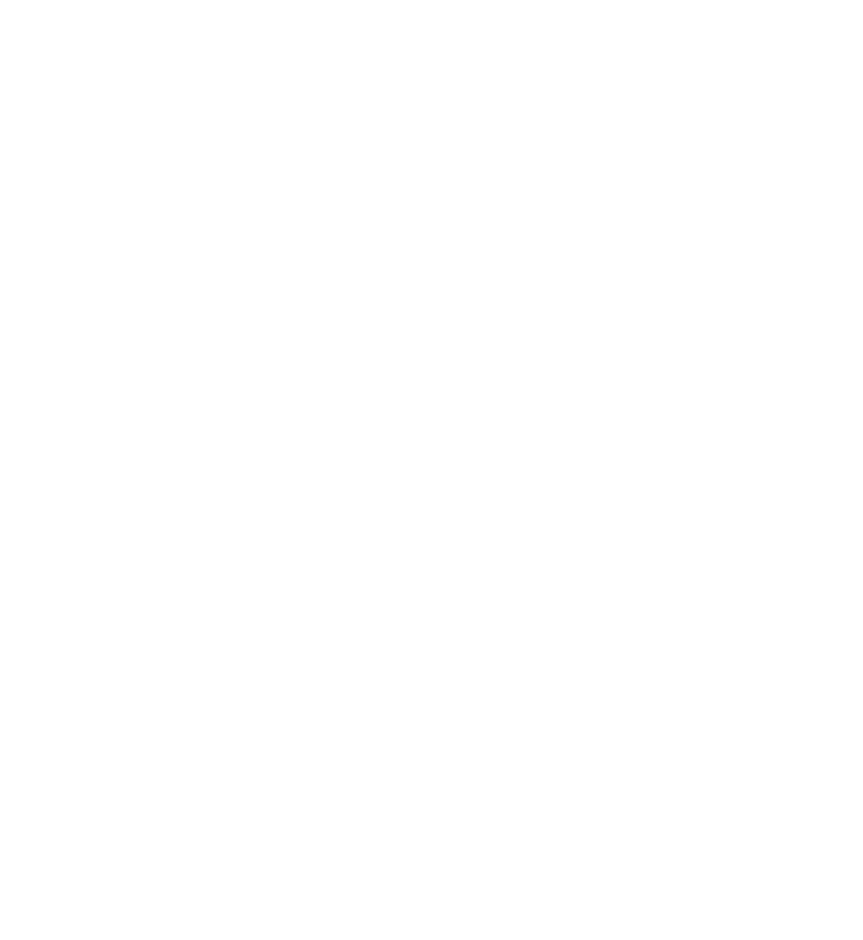
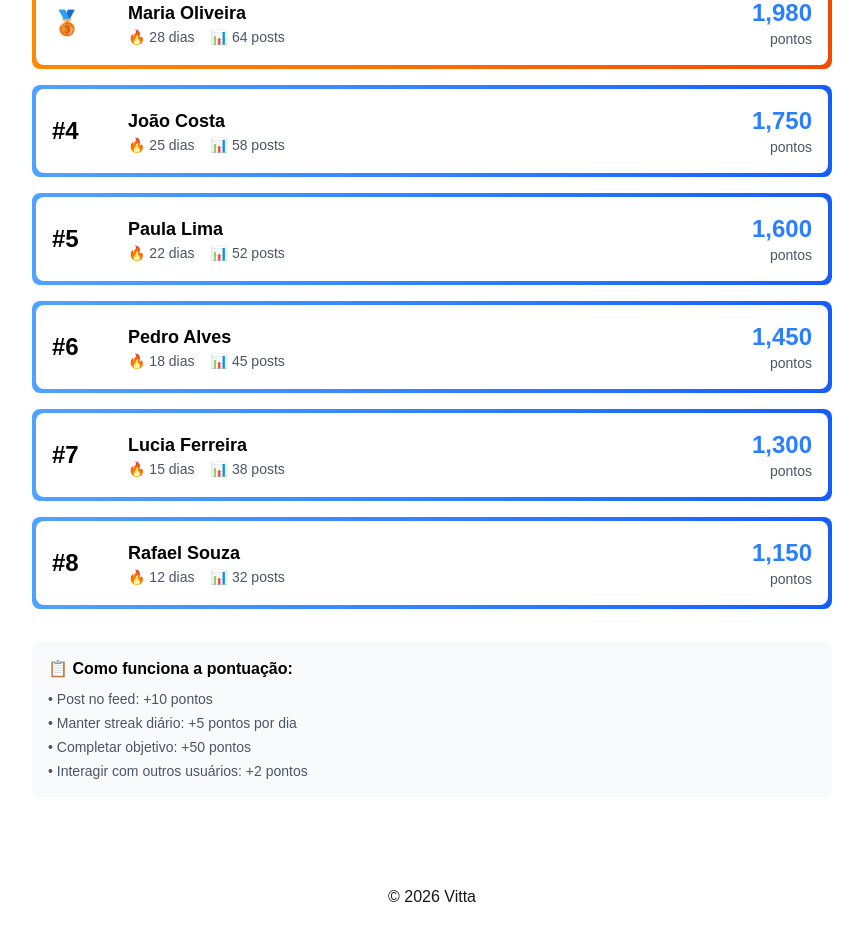
Before and after one commit to guscm2/hackaton-bugsbyte, a Next.js app in the folder Vitta/Frontend/: page /leaderboard in a window 1280 px wide. Shown: the part 500-1440 px from the top of the page, without its empty margins (208-1071 px from the left). Before the commit the page ends 800 px from the top, so only its background shows below. Built offline with nearby package versions, Linux system fonts and the light colour scheme.

Commit message:
Leaderboard

```diff
--- a/Vitta/Frontend/app/(Navbar)/layout.tsx
+++ b/Vitta/Frontend/app/(Navbar)/layout.tsx
@@ -16,8 +16,11 @@
           <Link href="/feed" className="hover:text-blue-500 font-bold">
             Feed
           </Link>
-        <Link href="/camara" className="hover:text-blue-500 font-bold">
+          <Link href="/camara" className="hover:text-blue-500 font-bold">
             Câmera
+          </Link>
+          <Link href="/leaderboard" className="hover:text-blue-500 font-bold">
+            Leaderboard
           </Link>
 
             <Link href="/perfil" className="ml-auto hover:text-blue-500 font-bold">
--- a/Vitta/Frontend/app/(Navbar)/leaderboard/page.tsx
+++ b/Vitta/Frontend/app/(Navbar)/leaderboard/page.tsx
@@ -1,9 +1,128 @@
+'use client'
 
-export default function Leaderboard()
-{
+import { useState, useEffect } from 'react'
+
+interface LeaderboardUser {
+  id: number
+  nome: string
+  pontos: number
+  streak: number
+  contribuicoes: number
+  posicao: number
+}
+
+export default function Leaderboard() {
+  const [users, setUsers] = useState<LeaderboardUser[]>([])
+  const [loading, setLoading] = useState(true)
+
+  useEffect(() => {
+    fetchLeaderboard()
+  }, [])
+
+  const fetchLeaderboard = async () => {
+    try {
+      // Dados mockados para teste
+      const mockData: LeaderboardUser[] = [
+        { id: 1, nome: "Ana Silva", pontos: 2450, streak: 45, contribuicoes: 89, posicao: 1 },
+        { id: 2, nome: "Carlos Santos", pontos: 2200, streak: 32, contribuicoes: 76, posicao: 2 },
+        { id: 3, nome: "Maria Oliveira", pontos: 1980, streak: 28, contribuicoes: 64, posicao: 3 },
+        { id: 4, nome: "João Costa", pontos: 1750, streak: 25, contribuicoes: 58, posicao: 4 },
+        { id: 5, nome: "Paula Lima", pontos: 1600, streak: 22, contribuicoes: 52, posicao: 5 },
+        { id: 6, nome: "Pedro Alves", pontos: 1450, streak: 18, contribuicoes: 45, posicao: 6 },
+        { id: 7, nome: "Lucia Ferreira", pontos: 1300, streak: 15, contribuicoes: 38, posicao: 7 },
+        { id: 8, nome: "Rafael Souza", pontos: 1150, streak: 12, contribuicoes: 32, posicao: 8 },
+      ]
+
+      setTimeout(() => {
+        setUsers(mockData)
+        setLoading(false)
+      }, 500)
+
+      // Quando tiver API pronta:
+      // const response = await fetch('http://localhost:8000/leaderboard')
+      // const data = await response.json()
+      // setUsers(data)
+    } catch (error) {
+      console.error('Erro ao carregar leaderboard:', error)
+      setLoading(false)
+    }
+  }
+
+  const getRankIcon = (posicao: number) => {
+    switch (posicao) {
+      case 1: return "🥇"
+      case 2: return "🥈"
+      case 3: return "🥉"
+      default: return `#${posicao}`
+    }
+  }
+
+  const getRankColor = (posicao: number) => {
+    switch (posicao) {
+      case 1: return "bg-gradient-to-r from-yellow-400 to-yellow-600"
+      case 2: return "bg-gradient-to-r from-gray-300 to-gray-500"
+      case 3: return "bg-gradient-to-r from-orange-400 to-orange-600"
+      default: return "bg-gradient-to-r from-blue-400 to-blue-600"
+    }
+  }
+
+  if (loading) {
     return (
-        <div className="text-center text-2xl font-bold mt-10">
-            Em breve: Leaderboard dos usuários mais ativos!
+      <div className="flex min-h-screen items-center justify-center bg-white dark:bg-black text-black dark:text-white">
+        <div className="text-xl">Carregando leaderboard...</div>
+      </div>
+    )
+  }
+
+  return (
+    <div className="min-h-screen bg-white dark:bg-black text-black dark:text-white p-6">
+      <div className="max-w-4xl mx-auto">
+        <h1 className="text-3xl font-bold mb-8 text-center">🏆 Leaderboard</h1>
+        <p className="text-center text-gray-600 dark:text-gray-300 mb-8">
+          Ranking dos usuários mais ativos da Vitta
+        </p>
+
+        <div className="space-y-4">
+          {users.map((user) => (
+            <div
+              key={user.id}
+              className={`${getRankColor(user.posicao)} rounded-lg p-1`}
+            >
+              <div className="bg-white dark:bg-zinc-900 rounded-lg p-4 flex items-center justify-between">
+                <div className="flex items-center gap-4">
+                  <div className="text-2xl font-bold min-w-[60px]">
+                    {getRankIcon(user.posicao)}
+                  </div>
+                  <div>
+                    <h3 className="font-bold text-lg">{user.nome}</h3>
+                    <div className="flex gap-4 text-sm text-gray-600 dark:text-gray-300">
+                      <span>🔥 {user.streak} dias</span>
+                      <span>📊 {user.contribuicoes} posts</span>
+                    </div>
+                  </div>
+                </div>
+
+                <div className="text-right">
+                  <div className="text-2xl font-bold text-blue-500">
+                    {user.pontos.toLocaleString()}
+                  </div>
+                  <div className="text-sm text-gray-600 dark:text-gray-300">pontos</div>
+                </div>
+              </div>
+            </div>
+          ))}
         </div>
-    );
+
+        <div className="mt-8 bg-gray-50 dark:bg-zinc-900 rounded-lg p-4">
+          <h3 className="font-bold mb-2">📋 Como funciona a pontuação:</h3>
+          <ul className="text-sm space-y-1 text-gray-600 dark:text-gray-300">
+            <li>• Post no feed: +10 pontos</li>
+            <li>• Manter streak diário: +5 pontos por dia</li>
+            <li>• Completar objetivo: +50 pontos</li>
+            <li>• Interagir com outros usuários: +2 pontos</li>
+          </ul>
+        </div>
+      </div>
+    </div>
+  )
 }
```
